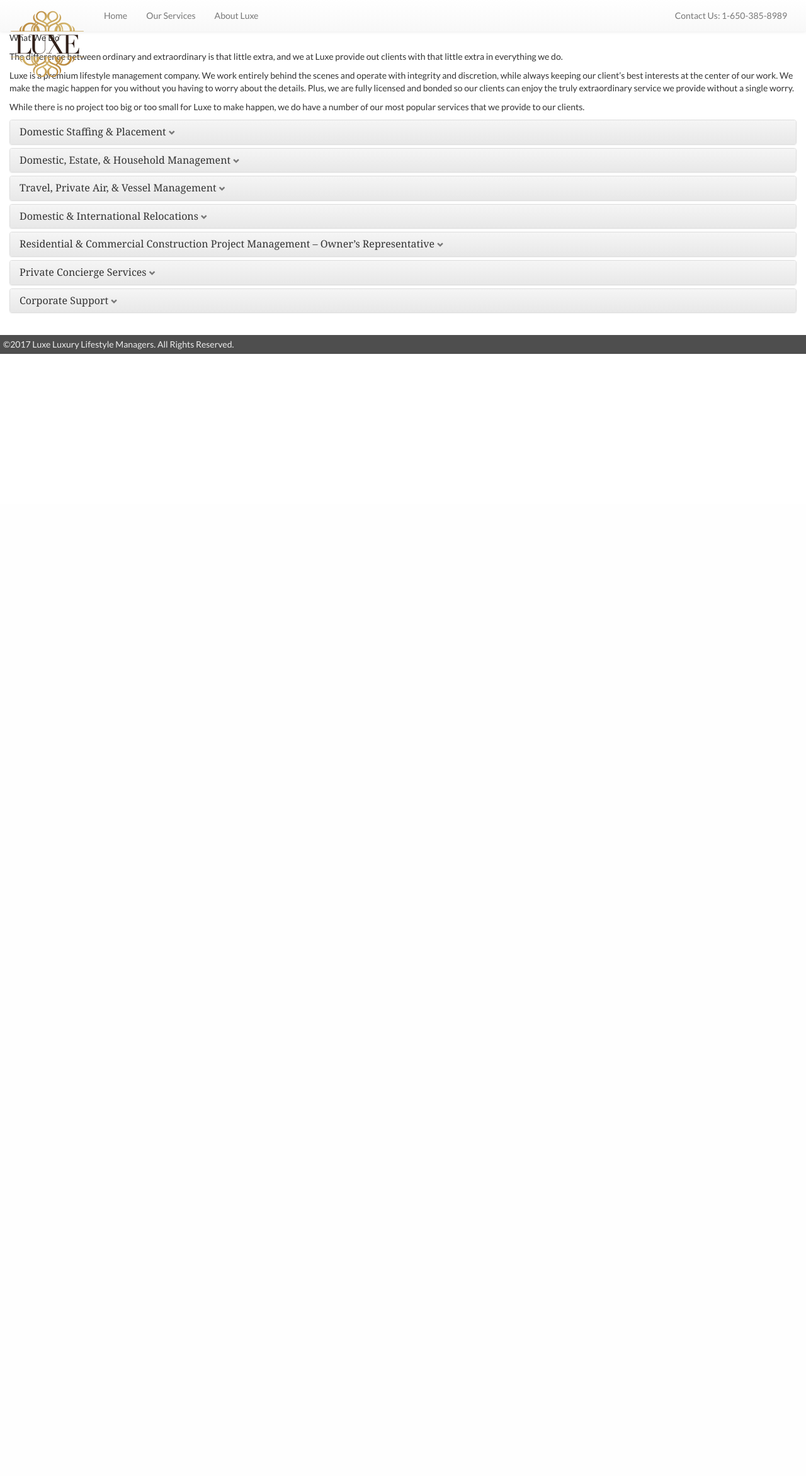
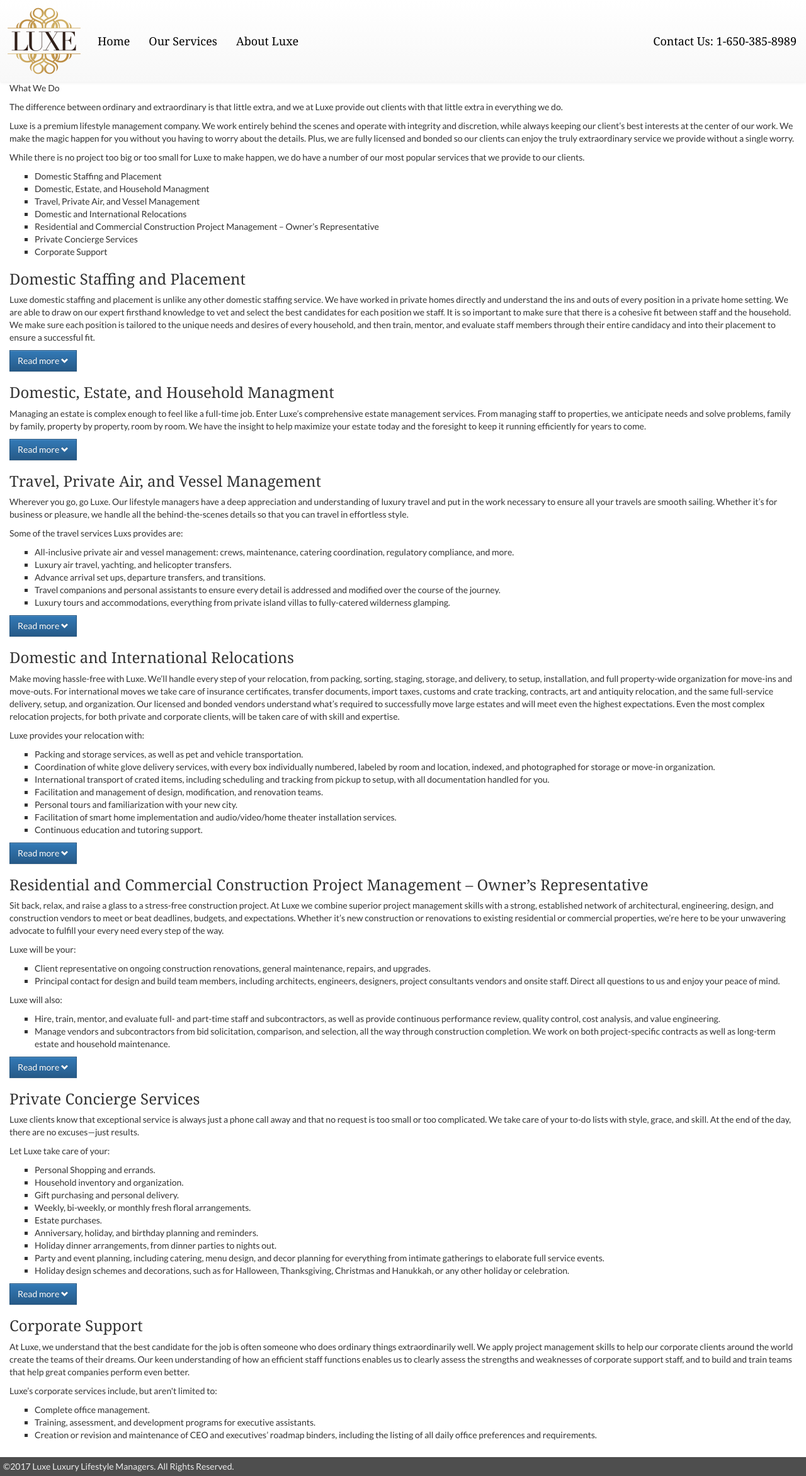
Before and after one commit to yakotta/luxemanagers, a PHP site: page /services.html in a window 1280 px wide. Shown: the whole page at 63% size. Before the commit the page ends 562 px from the top, so only its background shows below. Run offline with PHP 8.4, Linux system fonts and the light colour scheme; some libraries are stand-ins or nearby versions.

Commit message:
Updated the header, removed the accordion structure on the services page, fixed links going from the homepage to specific services sections.

```diff
--- a/resources/luxe.css
+++ b/resources/luxe.css
@@ -4,6 +4,36 @@
 
 p {
     font-family: 'Lato', sans-serif;
+}
+
+footer {
+    background-color: #4e4e4e;
+    padding: 5px;
+    margin-top: 15px;
+    color: #eeeeee;
+}
+
+h2 {
+    font-family: 'Georgia', serif;
+}
+
+h3 {
+    font-family: 'Georgia', serif;
+}
+
+ul {
+    list-style-type: square;
+}
+
+.btn {
+	border-radius: 0px;
+}
+
+.household-placements {
+    -webkit-column-count: 2; /* Chrome, Safari, Opera */
+    -moz-column-count: 2; /* Firefox */
+    column-count: 2;
+    list-style-type: none;
 }
 
 .logo {
@@ -22,32 +52,18 @@
     margin-bottom: 0;
 }
 
-footer {
-    background-color: #4e4e4e;
-    padding: 5px;
-    margin-top: 15px;
-    color: #eeeeee;
+.navbar-brand {
+    height: 130px;
+    padding: 10px;
 }
 
-h2 {
+.navbar-default .navbar-nav>li>a {
+    line-height: 100px;
     font-family: 'Georgia', serif;
+    color: #000000;
+    font-size: 18px;
 }
 
-h3 {
-    font-family: 'Georgia', serif;
+.navbar-default .navbar-nav>li {
+    float: left;
 }
-
-.btn {
-	border-radius: 0px;
-}
-
-.household-placements {
-    -webkit-column-count: 2; /* Chrome, Safari, Opera */
-    -moz-column-count: 2; /* Firefox */
-    column-count: 2;
-    list-style-type: none;
-}
-
-ul {
-    list-style-type: square;
-}
--- a/services.html
+++ b/services.html
@@ -15,18 +15,7 @@
         <header>
             <nav class="navbar navbar-default">
                 <div class="container-fluid">
-                    <!-- Brand and toggle get grouped for better mobile display -->
-                    <div class="navbar-header">
-                        <button type="button" class="navbar-toggle collapsed" data-toggle="collapse" data-target="#bs-example-navbar-collapse-1" aria-expanded="false">
-                            <span class="sr-only">Toggle navigation</span>
-                            <span class="icon-bar"></span>
-                            <span class="icon-bar"></span>
-                            <span class="icon-bar"></span>
-                        </button>
-                        <a class="navbar-brand" href="#"><img class="logo" src="images/luxelogo-small.png" /></a>
-                    </div> <!-- /navbar-header -->
-
-                    <div class="collapse navbar-collapse" id="bs-example-navbar-collapse-1">
+                    <a class="navbar-brand" href="index.html"><img class="logo" src="images/luxelogo-small.png" /></a>
                     <ul class="nav navbar-nav">
                         <li><a href="index.html">Home</a></li>
                         <li><a href="services.html">Our Services</a></li>
@@ -35,13 +24,12 @@
                     <ul class="nav navbar-nav navbar-right">
                         <li><a href="#">Contact Us: 1-650-385-8989</a></li>
                     </ul>
-                    </div><!-- /navbar-collapse -->
                 </div><!-- /container-fluid -->
             </nav>
         </header>
 
         <main class="container-fluid">
-        	<header>
+        	<section id="intro">
         		<p>What We Do</p>
         		<p>The difference between ordinary and extraordinary is that little
         			extra, and we at Luxe provide out clients with that little extra
@@ -61,19 +49,19 @@
     				make happen, we do have a number of our most popular services
     				that we provide to our clients.
     			</p>
-        	</header>
+    			<ul>
+    				<li>Domestic Staffing and Placement</li>
+    				<li>Domestic, Estate, and Household Managment</li>
+    				<li>Travel, Private Air, and Vessel Management</li>
+    				<li>Domestic and International Relocations</li>
+    				<li>Residential and Commercial Construction Project Management – Owner’s Representative</li>
+    				<li>Private Concierge Services</li>
+    				<li>Corporate Support</li>
+    			</ul>
+        	</section>
 
-			<div class="panel-group" id="accordion" role="tablist" aria-multiselectable="true">
-				<div class="panel panel-default">
-					<div class="panel-heading" role="tab" id="headingOne">
-						<h3 class="panel-title">
-			  				<a name="domestic-staffing" role="button" data-toggle="collapse" data-parent="#accordion" href="#collapseOne" aria-expanded="true" aria-controls="collapseOne">
-								Domestic Staffing & Placement <small><span class="glyphicon glyphicon-chevron-down"></span></small>
-							</a>
-						</h3>
-					</div>
-					<div id="collapseOne" class="panel-collapse collapse" role="tabpanel" aria-labelledby="headingOne">
-						<div class="panel-body">
+        	<section id="staffing">
+        		<h3>Domestic Staffing and Placement</h3>
         		<p>
 					Luxe domestic staffing and placement is unlike any other domestic
 					staffing service. We have worked in private homes directly and understand
@@ -86,6 +74,10 @@
 					through their entire candidacy and into their placement to ensure a
 					successful fit.
 				</p>
+				<a class="btn btn-primary" role="button" data-toggle="collapse" href="#collapse-staffing" aria-expanded="false" aria-controls="collapseExample">
+					Read more <small><span class="glyphicon glyphicon-chevron-down"></span></small>
+				</a>
+				<div class="collapse" id="collapse-staffing">
 					<p>Some of the standard household placements Luxe specializes in incude:</p>
 					<ul class="household-placements">
 						<li>Accountants</li>
@@ -122,18 +114,10 @@
 						<li>Tutors</li>
 					</ul>
 				</div>
-					</div>
-				</div>
-				<div class="panel panel-default">
-					<div class="panel-heading" role="tab" id="headingTwo">
-						<h3 class="panel-title">
-							<a name="domestic-managment" class="collapsed" role="button" data-toggle="collapse" data-parent="#accordion" href="#collapseTwo" aria-expanded="false" aria-controls="collapseTwo">
-								Domestic, Estate, & Household Management <small><span class="glyphicon glyphicon-chevron-down"></span></small>
-							</a>
-						</h3>
-					</div>
-					<div id="collapseTwo" class="panel-collapse collapse" role="tabpanel" aria-labelledby="headingTwo">
-						<div class="panel-body">
+        	</section>
+
+        	<section id="estate">
+        		<h3>Domestic, Estate, and Household Managment</h3>
         		<p>
 					Managing an estate is complex enough to feel like
 					a full-time job. Enter Luxe’s comprehensive
@@ -144,6 +128,10 @@
 					your estate today and the foresight to keep it
 					running efficiently for years to come.
 				</p>
+				<a class="btn btn-primary" role="button" data-toggle="collapse" href="#collapse-estate" aria-expanded="false" aria-controls="collapseExample">
+					Read more <small><span class="glyphicon glyphicon-chevron-down"></span></small>
+				</a>
+				<div class="collapse" id="collapse-estate">
 					<p>
 						As your full-service estate managers, Luxe can:
 					</p>
@@ -166,18 +154,10 @@
 						<li>Ensure the safety, privacy, comfort, and overall well-being, the family and all guests.</li>
 					</ul>
 				</div>
-					</div>
-				</div>
-				<div class="panel panel-default">
-					<div class="panel-heading" role="tab" id="headingThree">
-						<h3 class="panel-title">
-							<a name="travel" class="collapsed" role="button" data-toggle="collapse" data-parent="#accordion" href="#collapseThree" aria-expanded="false" aria-controls="collapseThree">
-								Travel, Private Air, & Vessel Management <small><span class="glyphicon glyphicon-chevron-down"></span></small>
-							</a>
-						</h3>
-					</div>
-					<div id="collapseThree" class="panel-collapse collapse" role="tabpanel" aria-labelledby="headingThree">
-						<div class="panel-body">
+        	</section>
+
+        	<section id="travel">
+        		<h3>Travel, Private Air, and Vessel Management</h3>
 					<p>
 						Wherever you go, go Luxe. Our lifestyle managers have a deep appreciation
 						and understanding of luxury travel and put in the work necessary to
@@ -196,19 +176,18 @@
 						<li>Luxury tours and accommodations, everything from private island
 						villas to fully-catered wilderness glamping.</li>
 					</ul>
+				<a class="btn btn-primary" role="button" data-toggle="collapse" href="#collapse-travel" aria-expanded="false" aria-controls="collapseExample">
+					Read more <small><span class="glyphicon glyphicon-chevron-down"></span></small>
+				</a>
+				<div class="collapse" id="collapse-travel">
+					<div class="well">
+						...
 					</div>
 				</div>
-				</div>
-				<div class="panel panel-default">
-					<div class="panel-heading" role="tab" id="headingFour">
-						<h3 class="panel-title">
-			  				<a name="relocation" role="button" data-toggle="collapse" data-parent="#accordion" href="#collapseFour" aria-expanded="true" aria-controls="collapseFour">
-								Domestic & International Relocations <small><span class="glyphicon glyphicon-chevron-down"></span></small>
-							</a>
-						</h3>
-					</div>
-					<div id="collapseFour" class="panel-collapse collapse" role="tabpanel" aria-labelledby="headingFour">
-						<div class="panel-body">
+        	</section>
+
+        	<section id="relocation">
+        		<h3>Domestic and International Relocations</h3>
 					<p>
 						Make moving hassle-free with Luxe. We’ll handle every step of your
 						relocation, from packing, sorting, staging, storage, and delivery, to setup,
@@ -235,19 +214,18 @@
 						installation services.</li>
 						<li>Continuous education and tutoring support.</li>
 					</ul>
+				<a class="btn btn-primary" role="button" data-toggle="collapse" href="#collapse-relocation" aria-expanded="false" aria-controls="collapseExample">
+					Read more <small><span class="glyphicon glyphicon-chevron-down"></span></small>
+				</a>
+				<div class="collapse" id="collapse-relocation">
+					<div class="well">
+						...
 					</div>
 				</div>
-				</div>
-				<div class="panel panel-default">
-					<div class="panel-heading" role="tab" id="headingFive">
-						<h3 class="panel-title">
-							<a name="owners-rep" class="collapsed" role="button" data-toggle="collapse" data-parent="#accordion" href="#collapseFive" aria-expanded="false" aria-controls="collapseFive">
-								Residential & Commercial Construction Project Management – Owner’s Representative <small><span class="glyphicon glyphicon-chevron-down"></span></small>
-							</a>
-						</h3>
-					</div>
-					<div id="collapseFive" class="panel-collapse collapse" role="tabpanel" aria-labelledby="headingFive">
-						<div class="panel-body">
+        	</section>
+
+        	<section id="construction">
+        		<h3>Residential and Commercial Construction Project Management – Owner’s Representative</h3>
 					<p>
 						Sit back, relax, and raise a glass to a stress-free construction project.
 						At Luxe we combine superior project management skills with a strong,
@@ -275,19 +253,18 @@
 						both project-specific contracts as well as long-term estate and household
 						maintenance.</li>
 					</ul>
+				<a class="btn btn-primary" role="button" data-toggle="collapse" href="#collapse-construction" aria-expanded="false" aria-controls="collapseExample">
+					Read more <small><span class="glyphicon glyphicon-chevron-down"></span></small>
+				</a>
+				<div class="collapse" id="collapse-construction">
+					<div class="well">
+						...
 					</div>
 				</div>
-				</div>
-				<div class="panel panel-default">
-					<div class="panel-heading" role="tab" id="headingSix">
-						<h3 class="panel-title">
-							<a name="concierge" class="collapsed" role="button" data-toggle="collapse" data-parent="#accordion" href="#collapseSix" aria-expanded="false" aria-controls="collapseSix">
-								Private Concierge Services <small><span class="glyphicon glyphicon-chevron-down"></span></small>
-							</a>
-						</h3>
-					</div>
-					<div id="collapseSix" class="panel-collapse collapse" role="tabpanel" aria-labelledby="headingSix">
-						<div class="panel-body">
+        	</section>
+
+        	<section id="concierge">
+        		<h3>Private Concierge Services</h3>
 				<p>
 					Luxe clients know that exceptional service is always just a phone call
 					away and that no request is too small or too complicated. We take care
@@ -309,19 +286,18 @@
 					<li>Holiday design schemes and decorations, such as for Halloween,
 					Thanksgiving, Christmas and Hanukkah, or any other holiday or celebration.</li>
 				</ul>
+				<a class="btn btn-primary" role="button" data-toggle="collapse" href="#collapse-concierge" aria-expanded="false" aria-controls="collapseExample">
+					Read more <small><span class="glyphicon glyphicon-chevron-down"></span></small>
+				</a>
+				<div class="collapse" id="collapse-concierge">
+					<div class="well">
+						...
 					</div>
 				</div>
-				</div>
-				<div class="panel panel-default">
-					<div class="panel-heading" role="tab" id="headingSeven">
-						<h3 class="panel-title">
-							<a name="corporate-support" class="collapsed" role="button" data-toggle="collapse" data-parent="#accordion" href="#collapseSeven" aria-expanded="false" aria-controls="collapseSeven">
-								Corporate Support <small><span class="glyphicon glyphicon-chevron-down"></span></small>
-							</a>
-						</h3>
-					</div>
-					<div id="collapseSeven" class="panel-collapse collapse" role="tabpanel" aria-labelledby="headingSeven">
-						<div class="panel-body">
+        	</section>
+
+        	<section id="corporate">
+				<h3>Corporate Support</h3>
 				<p>
 					At Luxe, we understand that the best candidate for the job is often
 					someone who does ordinary things extraordinarily well. We apply project
@@ -338,10 +314,7 @@
 					<li>Creation or revision and maintenance of CEO and executives’ roadmap binders,
 					including the listing of all daily office preferences and requirements.</li>
 				</ul>
-						</div>
-					</div>
-				</div>
-			</div>
+        	</section>
         </main>
 
         <footer>
```
Also changed, not shown: GIT_CHEATSHEET.md (added, +23 -0 lines), about.html (+1 -13 lines), index.html (+5 -17 lines), README.md. Lines whose indentation alone changed are shown as unchanged.
